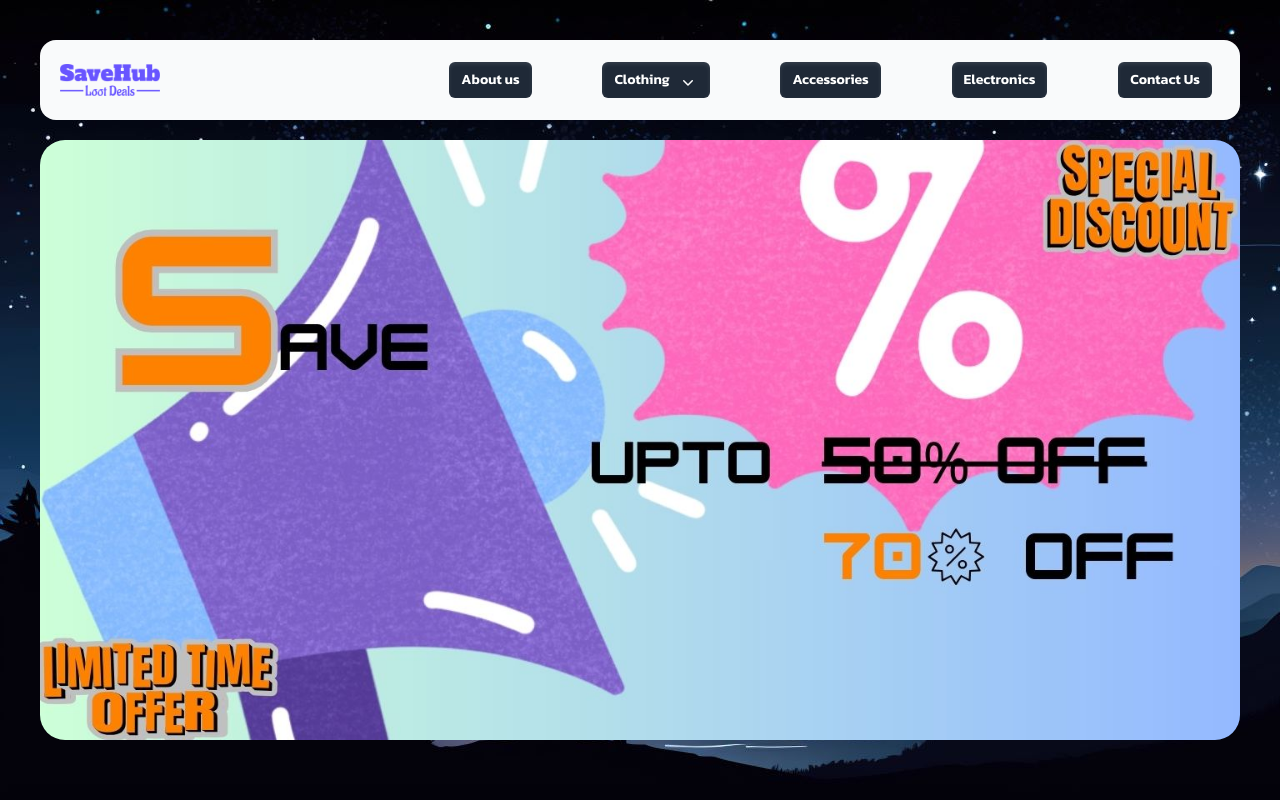
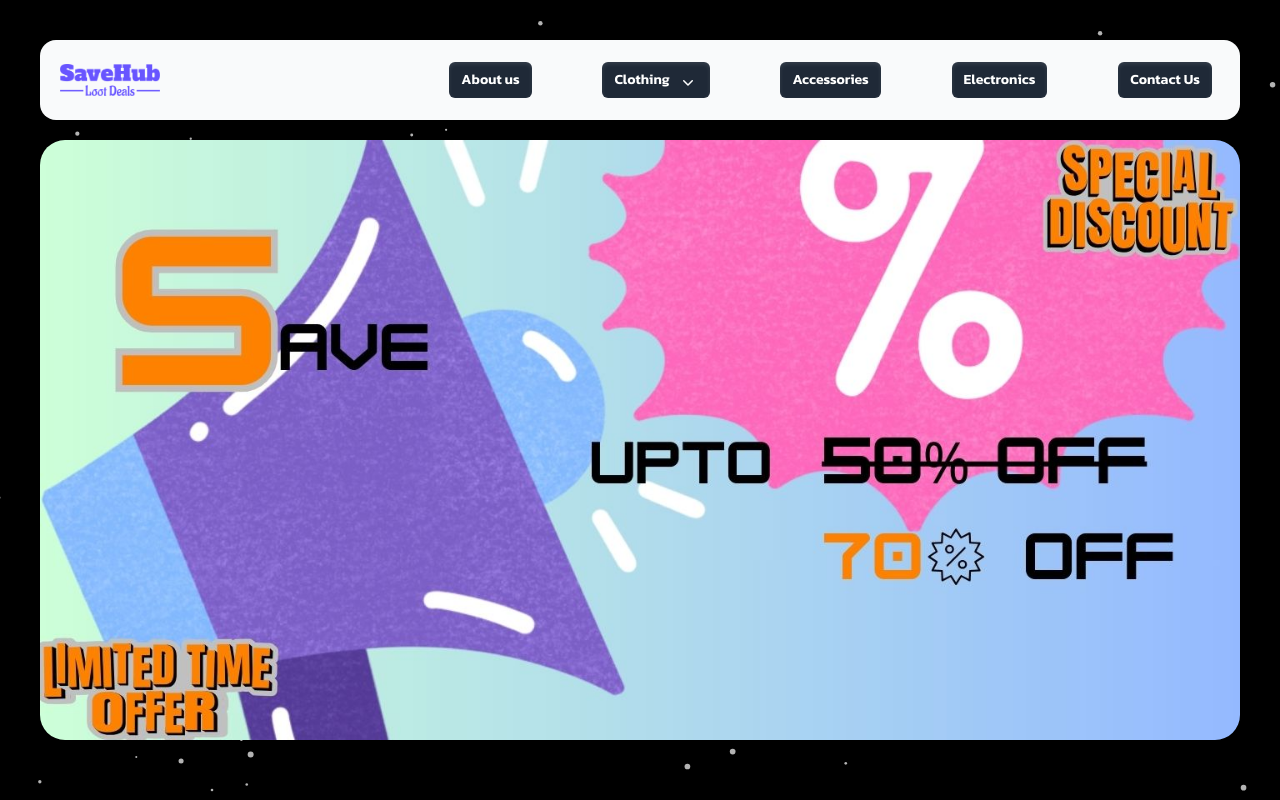
Before and after one commit to rEjiN2/Render_Savehub, a Next.js app: page / in a window 1280 px wide. Shown: the top 800 px of the page. Built offline with nearby package versions, Linux system fonts and the light colour scheme; no server answers; the database is empty.

Commit message:
ts-particles added

```diff
--- a/package.json
+++ b/package.json
@@ -27,7 +27,10 @@
     "react": "^18",
     "react-dom": "^18",
     "react-icons": "^5.2.1",
-    "react-query": "^3.39.3"
+    "react-query": "^3.39.3",
+    "react-tsparticles": "^2.12.2",
+    "tsparticles": "^2.12.0",
+    "tsparticles-slim": "^2.12.0"
   },
   "devDependencies": {
     "@types/node": "^20",
--- a/src/app/layout.tsx
+++ b/src/app/layout.tsx
@@ -6,6 +6,8 @@ import Navbar from "@/components/Navbar/Navbar";
 import Footer from '@/components/footer/Footer'
 import Head from "next/head";
 import Script from "next/script";
+  // Adjust the import path as needed
+import ParticlesComponent from "@/components/Particles/Particle"
 
 const inter = Inter({ subsets: ["latin"] });
 const kanit = Kanit({ subsets: ["latin"], weight: "500"  });
@@ -59,12 +61,27 @@ export default function RootLayout({
       </head>
 
       <body className={kanit.className}>
-       <div  className="bg-[url('/skybg.jpg')] h-screen flex flex-col justify-between  overflow-auto">
-       <div className="pt-10 pl-10 pr-10">
-            <Navbar />
-            {children}
+      <div className="min-h-screen flex flex-col relative">
+          <ParticlesComponent
+            id="tsparticles"
+            style={{
+              position: 'fixed',
+              top: 0,
+              left: 0,
+              width: '100%',
+              height: '100%',
+              zIndex: -1
+            }}
+          />
+          <div className="flex-grow z-10 relative">
+            <div className="pt-10 pl-10 pr-10">
+              <Navbar />
+              {children}
+            </div>
           </div>
-        <Footer/>
+          <div  className="z-10 relative">
+          <Footer  />
+          </div>
         </div>
         </body>
     </html>
--- a/src/app/page.tsx
+++ b/src/app/page.tsx
@@ -31,7 +31,7 @@ export default function Home() {
        <div className="container mx-auto pt-5">
 
        {/* Banner Section  */}
-        <Image src={Banner} width={1440} height={300} alt="banner" style={{borderRadius:'25px'}} />
+        <Image src={Banner} width={1440} height={300} alt="banner" style={{borderRadius:'25px',zIndex:99}} />
 
         {/* Collection */}
         <section className="pt-10">
--- /dev/null
+++ b/src/components/Particles/Particle.jsx
@@ -0,0 +1,123 @@
+"use client"
+import {Particles} from "react-tsparticles";
+import { loadSlim } from "tsparticles-slim"; // loads tsparticles-slim
+import { loadFull } from "tsparticles"; // loads tsparticles
+import React,{useCallback, useMemo } from "react";
+
+// tsParticles Repository: https://github.com/matteobruni/tsparticles
+// tsParticles Website: https://particles.js.org/
+const ParticlesComponent = (props) => {
+  // using useMemo is not mandatory, but it's recommended since this value can be memoized if static
+  // const options = useMemo(() => {
+  //   // using an empty options object will load the default options, which are static particles with no background and 3px radius, opacity 100%, white color
+  //   // all options can be found here: https://particles.js.org/docs/interfaces/Options_Interfaces_IOptions.IOptions.html
+  //   return {
+  //     background: {
+  //       color: "#000", // this sets a background color for the canvas
+  //     },
+  //     fullScreen: {
+  //       enable: true, // enabling this will make the canvas fill the entire screen, it's enabled by default
+  //       zIndex: -1, // this is the z-index value used when the fullScreen is enabled, it's 0 by default
+  //     },
+  //     interactivity: {
+  //       events: {
+  //         onClick: {
+  //           enable: true, // enables the click event
+  //           mode: "push", // adds the particles on click
+  //         },
+          // onHover: {
+          //   enable: true, // enables the hover event
+          //   mode: "repulse", // make the particles run away from the cursor
+          // },
+  //       },
+        // modes: {
+        //   push: {
+        //     quantity: 10, // number of particles to add on click
+        //   },
+        //   repulse: {
+        //     distance: 100, // distance of the particles from the cursor
+        //   },
+        // },
+  //     },
+      // particles: {
+      //   links: {
+      //     enable: true, // enabling this will make particles linked together
+      //     distance: 200, // maximum distance for linking the particles
+      //   },
+      //   move: {
+      //     enable: true, // enabling this will make particles move in the canvas
+      //     speed: { min: 1, max: 5 }, // using a range in speed value will make particles move in a random speed between min/max values, each particles have its own value, it won't change in time by default
+      //   },
+      //   opacity: {
+      //     value: { min: 0.3, max: 0.7 }, // using a different opacity, to have some semitransparent effects
+      //   },
+      //   size: {
+      //     value: { min: 1, max: 3 }, // let's randomize the particles size a bit
+      //   },
+      // },
+  //   };
+  // }, []);
+
+  // useCallback is not mandatory, but it's recommended since this callback can be memoized if static
+  const particlesInit = useCallback(async(engine) => {
+   await loadFull(engine);
+    // loadFull(engine); // for this sample the slim version is enough, choose whatever you prefer, slim is smaller in size but doesn't have all the plugins and the mouse trail feature
+  }, []);
+
+  const particlesLoaded = useCallback(async()=>{
+
+  },[])
+
+
+  // setting an id can be useful for identifying the right particles component, this is useful for multiple instances or reusable components
+  return(
+    <Particles style={{width:'100%' , height:'100%' , position:'absolute' ,transform:'translateZ(0)'}}  id="tsparticles" init={particlesInit} loaded={particlesLoaded}
+    options={{
+      fullScreen: { enable: true },
+      background: {
+        color: {
+          value: "#000000", // Dark background for better visibility
+        },
+      },
+      particles: {
+        color: {
+          value: "#ffffff", // White color for snow
+        },
+        move: {
+          direction: "bottom",
+          enable: true,
+          random: false,
+          straight: false,
+          speed: 2,
+          outModes: {
+            default: "out",
+          },
+        },
+        number: {
+          density: {
+            enable: true,
+            area: 800,
+          },
+          value: 100,
+        },
+        opacity: {
+          value: 0.7,
+        },
+        shape: {
+          type: "circle",
+        },
+        size: {
+          value: { min: 1, max: 3 },
+        },
+        wobble: {
+          enable: true,
+          distance: 10,
+          speed: 10,
+        },
+      },
+    }}
+    />
+  )
+};
+
+export default ParticlesComponent;
```
Also changed, not shown: 1 other file (tests, documents, lock files or other folders).
